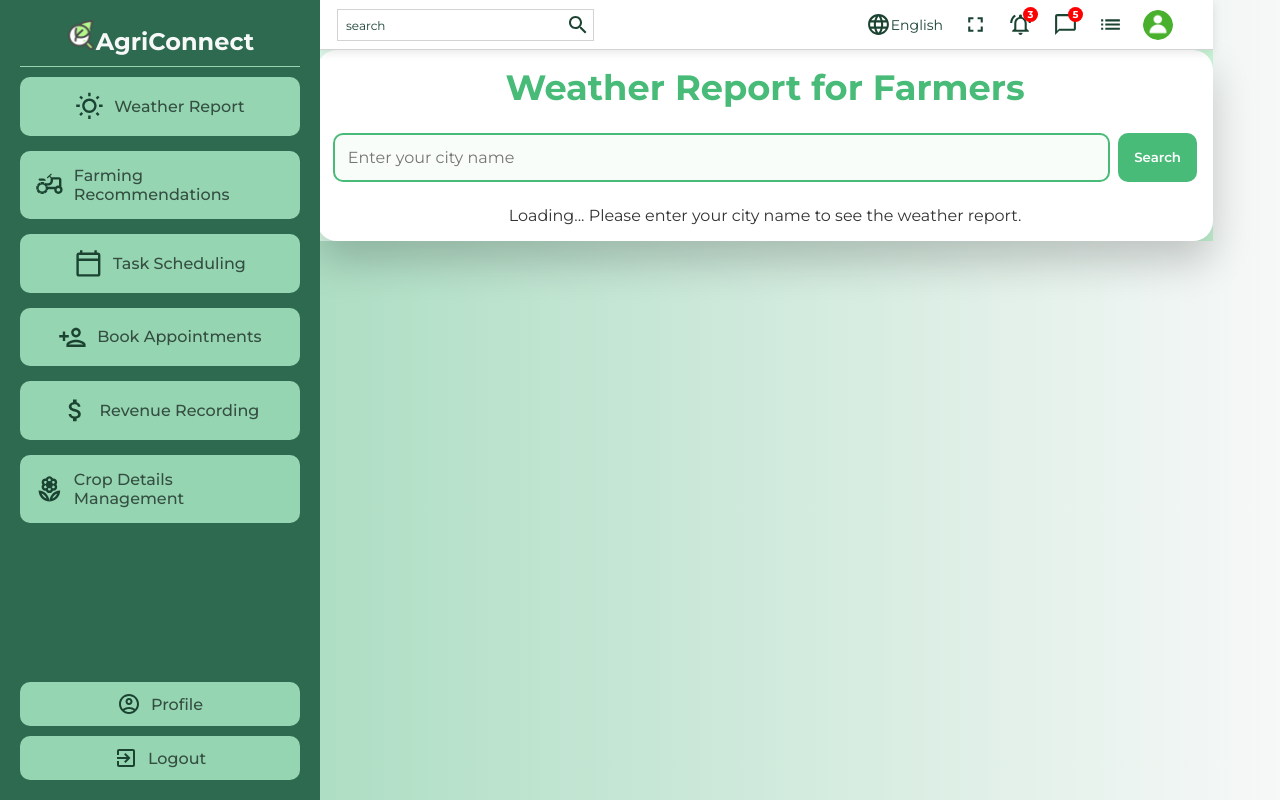
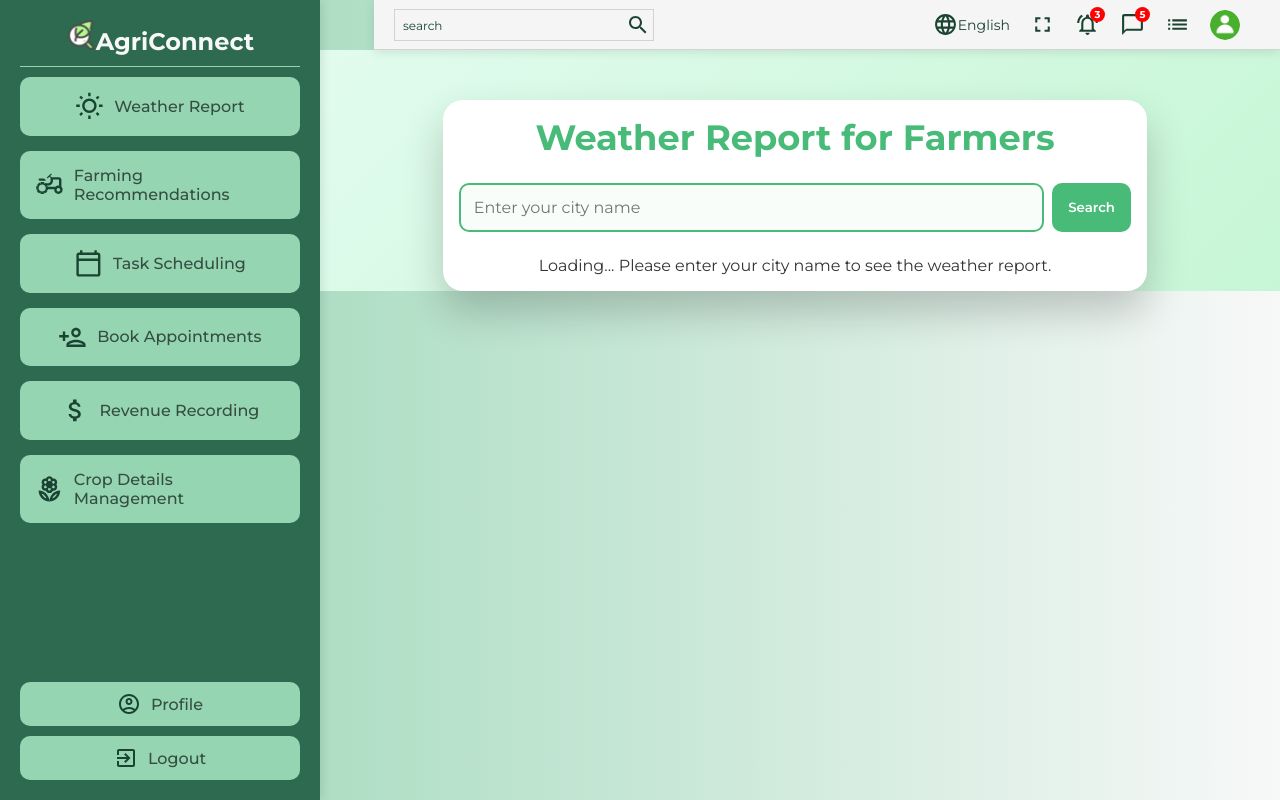
Before and after one commit to Ananta2545/Agri-Connect, a React (Vite) app in the folder frontend/: page /weather_report in a window 1280 px wide. Built offline with nearby package versions, Linux system fonts and the light colour scheme; no server answers.

Commit message:
fixed the weather report css

```diff
--- a/frontend/src/components/Recommendation/Recommendation.scss
+++ b/frontend/src/components/Recommendation/Recommendation.scss
@@ -3,14 +3,14 @@
   width: 800px;
   margin: 0 auto;
   padding: 20px;
-    border: 1px solid #ddd;
+  border: 1px solid var(--light-green);
   border-radius: 8px;
   box-shadow: 0 2px 10px rgba(0, 0, 0, 0.1);
-    background-color: #fff;
+  background-color: var(--background-gray);
 
   h2 {
     text-align: center;
-      color: #333;
+    color: var(--primary-green);
   }
 
   .input-group {
@@ -20,18 +20,18 @@
       display: block;
       margin-bottom: 5px;
       font-weight: bold;
-        color: #555;
+      color: var(--dark-green);
     }
 
     input {
       width: 100%;
       padding: 10px;
-        border: 1px solid #ccc;
+      border: 1px solid var(--light-green);
       border-radius: 4px;
       transition: border-color 0.3s;
 
       &:focus {
-          border-color: #007bff;
+        border-color: var(--primary-green);
         outline: none;
       }
     }
@@ -40,7 +40,7 @@
   button {
     width: 100%;
     padding: 10px;
-      background-color: #007bff;
+    background-color: var(--primary-green);
     color: white;
     border: none;
     border-radius: 4px;
@@ -50,24 +50,24 @@
     transition: background-color 0.3s;
 
     &:hover {
-        background-color: #0056b3;
+      background-color: var(--dark-green);
     }
   }
 
   .loading {
     text-align: center;
     font-size: 18px;
-      color: #007bff;
+    color: var(--primary-green);
     margin: 20px 0;
   }
 
   .result {
     margin-top: 20px;
     padding: 15px;
-      border: 1px solid #007bff;
+    border: 1px solid var(--primary-green);
     border-radius: 4px;
-      background-color: #f8f9fa;
-      color: #333;
+    background-color: white;
+    color: var(--text-dark);
 
     /* Add a max-height and enable scrolling */
     max-height: 500px; /* Set a max height to contain the results */
@@ -76,12 +76,12 @@
     .recommendation-section {
       h4 {
         margin: 0 0 10px;
-          color: #007bff;
+        color: var(--primary-green);
       }
 
       h5 {
         margin-top: 10px;
-          color: #555;
+        color: var(--dark-green);
       }
 
       ul {
--- a/frontend/src/components/Weather/Weather.scss
+++ b/frontend/src/components/Weather/Weather.scss
@@ -1,17 +1,21 @@
 .weather-home {
     display: flex;
     align-items: center;
+    // margin:40px;
     justify-content: center;
     // height: 110vh;
     background: linear-gradient(135deg, #e3fcef, #c6f6d5);
     font-family: 'Roboto', sans-serif;
 
     .weather-dashboard {
+        margin-top: 50px;
+        margin-left: 60px;
         background-color: #ffffff;
         border-radius: 20px;
         box-shadow: 0 20px 40px rgba(0, 0, 0, 0.2);
         padding: 1rem;
-        width: 70vw;
+        width: 55vw;
+        // height: 40vw;
         text-align: center;
         color: #333;
         transition: transform 0.3s ease, box-shadow 0.3s ease;
--- a/frontend/src/pages/Recommendations/Recommendations.scss
+++ b/frontend/src/pages/Recommendations/Recommendations.scss
@@ -4,7 +4,7 @@
     width: 100%;
 
     .left {
-        width: 250px; // Adjust based on your sidebar width
+        // width: 250px; // Adjust based on your sidebar width
         background-color: #2d3748; // Sidebar background color (adjust as needed)
         display: flex;
         flex-direction: column;
@@ -23,23 +23,22 @@
         flex-direction: column;
         width: calc(100% - 250px); // Ensures the right section fills remaining space
         height: 100%;
-    }
-}
 
-// Navbar Styling
-.right > .navbar {
-    width: 100%;
+        .navbar {
+            width: 100%; // Full width of the right section
             position: sticky;
             top: 0;
             z-index: 900;
             background-color: #ffffff; // Navbar background color
             box-shadow: 0 2px 10px rgba(0, 0, 0, 0.1);
+            padding: 1rem; // Adjust padding for spacing
         }
 
-// Weather Component Styling
-.right > .Recommendations {
-    flex-grow: 1; // Ensures the Weather component expands to fill available space
+        .Recommendations {
+            flex-grow: 1; // Ensures the content component expands to fill available space
             padding: 2rem; // Adjust padding for better spacing
             overflow-y: auto; // Enables vertical scrolling if content overflows
             background-color: #f0f4f8; // Background color for better readability
         }
+    }
+}
--- a/frontend/src/pages/Weather-report/WeatherReport.jsx
+++ b/frontend/src/pages/Weather-report/WeatherReport.jsx
@@ -11,8 +11,13 @@ const WeatherReport = () => {
             <Sidebar/>
         </div>
         <div className="right">
-            <Navbar/>
-            <Weather/>
+            <div className="top">
+              <Navbar/>
+            </div>
+            <div className="bottom">
+             <Weather className="weather"/>
+            </div>
+
         </div>
     </div>
   )
--- a/frontend/src/pages/Weather-report/WeatherReport.scss
+++ b/frontend/src/pages/Weather-report/WeatherReport.scss
@@ -1,17 +1,15 @@
-.weather-container {
-    display: flex;
-    height: 100vh; // Full viewport height for the page layout
-    width: 100%;
+.weather-container{
+    display:flex;
+    gap:20px;
+    width:100vw;
 
     .left {
-        width: 250px; // Adjust based on your sidebar width
-        background-color: #2d3748; // Sidebar background color (adjust as needed)
-        display: flex;
-        flex-direction: column;
+        // width: 250px; // Sidebar width
+        background-color: #2d3748; // Sidebar background color
         position: fixed; // Fixes the sidebar to the left of the viewport
         top: 0;
         left: 0;
-        height: 100%; // Full height for sidebar
+        height: 100vh; // Full height for sidebar
         box-shadow: 2px 0 10px rgba(0, 0, 0, 0.1);
         z-index: 1000;
     }
@@ -22,24 +20,17 @@
         display: flex;
         flex-direction: column;
         width: calc(100% - 250px); // Ensures the right section fills remaining space
-        height: 100%;
-    }
-}
+        height: 100vh;
+        overflow: auto; // Enables scrolling if content overflows
 
-// Navbar Styling
-.right > .navbar {
-    width: 100%;
+
+        .top {
             position: sticky;
             top: 0;
+            margin-left: 124px;
             z-index: 900;
             background-color: #ffffff; // Navbar background color
             box-shadow: 0 2px 10px rgba(0, 0, 0, 0.1);
         }
-
-// Weather Component Styling
-.right > .weather {
-    flex-grow: 1; // Ensures the Weather component expands to fill available space
-    padding: 2rem; // Adjust padding for better spacing
-    overflow-y: auto; // Enables vertical scrolling if content overflows
-    background-color: #f0f4f8; // Background color for better readability
     }
+}
```
Also changed, not shown: 1 other file (tests, documents, lock files or other folders). Lines whose indentation alone changed are shown as unchanged.
